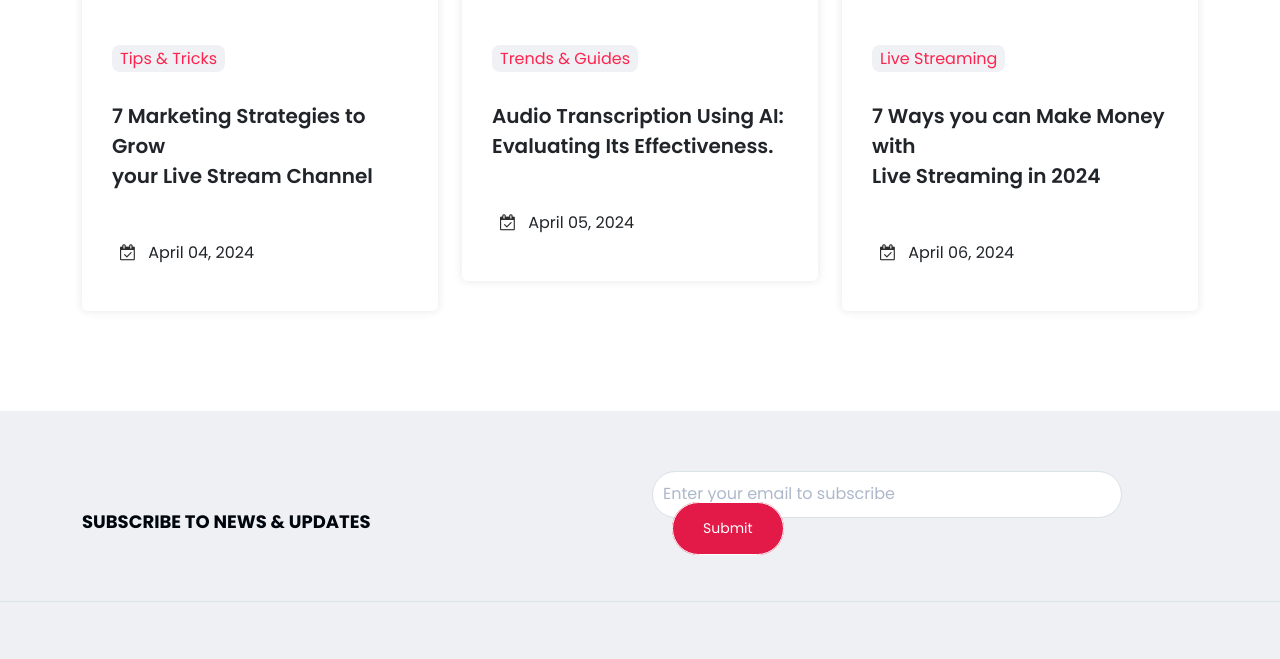
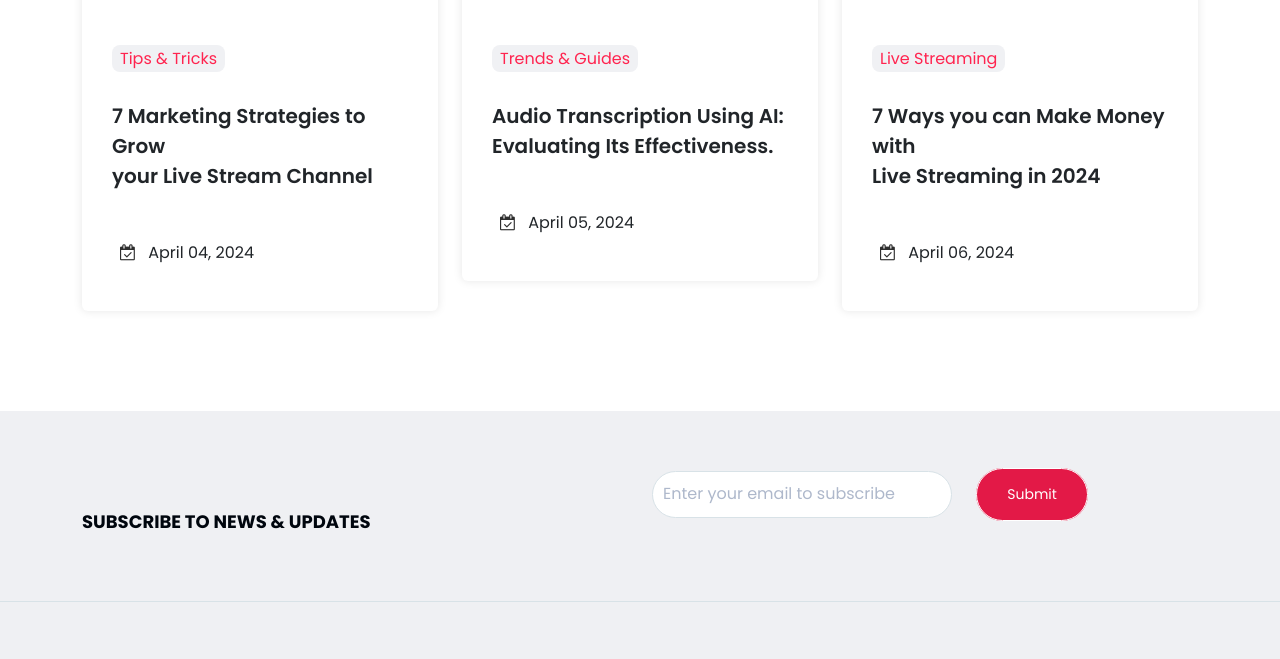
Before and after one commit to Akashsb-ak/Onelivestream, a plain HTML site: page blog.html in a window 1280 px wide. Shown: the part 1677-2336 px from the top of the page. Drawn offline with nearby package versions, Linux system fonts and the light colour scheme.

Commit message:
Update responsive.css

```diff
--- a/responsive.css
+++ b/responsive.css
@@ -438,7 +438,13 @@
         color: #e31947 !important;
     }
 }
+@media (min-width: 1000px) and (max-width: 1400px)
+{
+    .email{
+        width: 300px;
+    }
 
+}
 @media (min-width: 1000px) and (max-width: 1500px)
 {
     .mlink{
```
